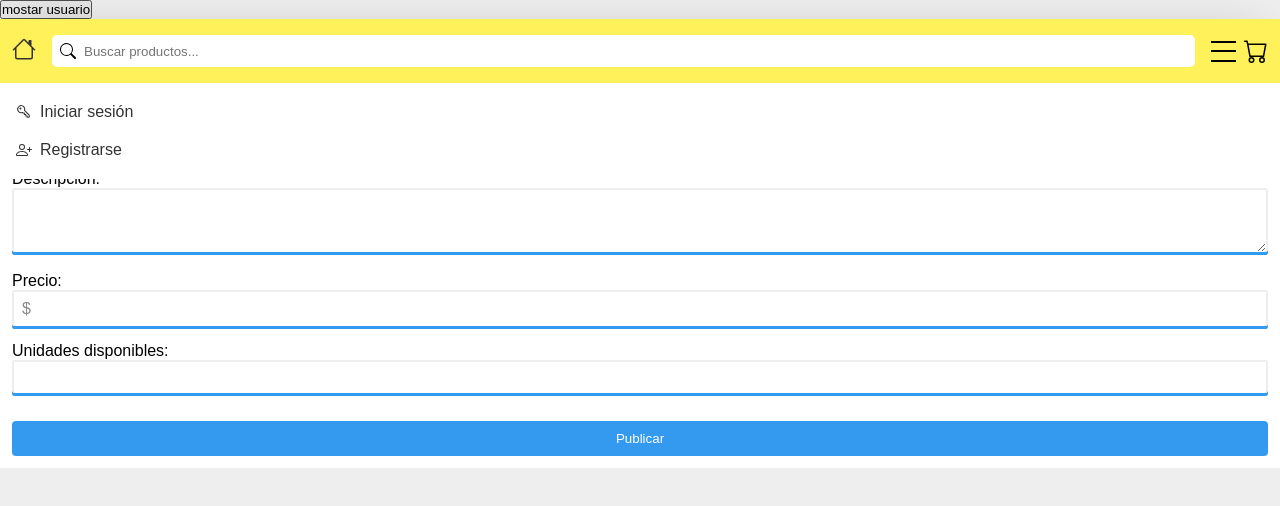
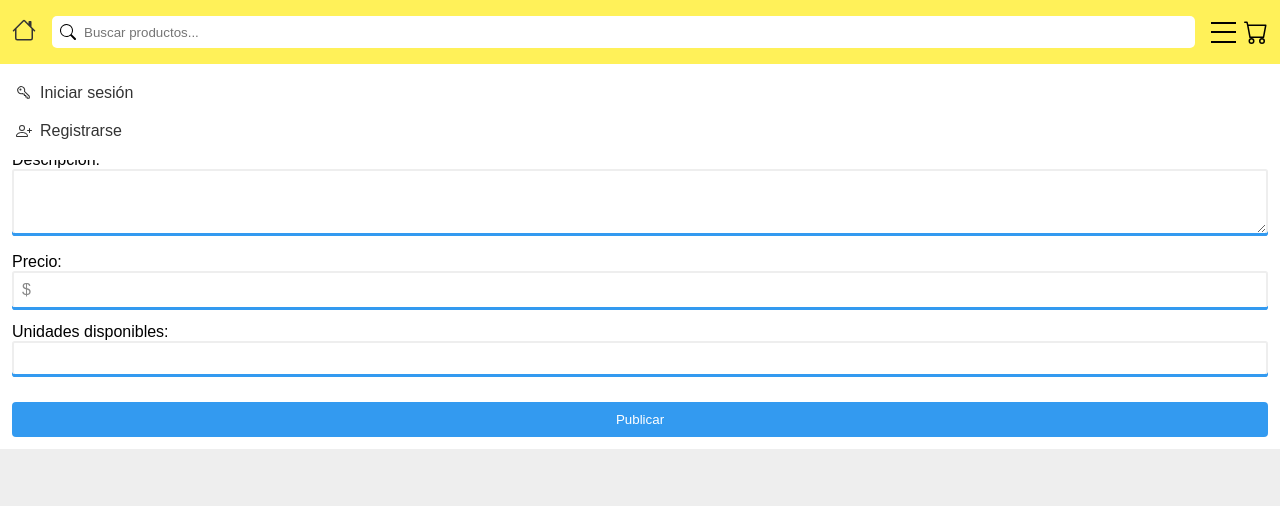
Before and after one commit to paiput/mecu, a React (Create React App) app in the folder client/: page /sell in a window 1280 px wide. Shown: the top 506 px of the page. Built offline with nearby package versions, Linux system fonts and the light colour scheme; no server answers; the HTML template or start-up script is replaced by a standard one.

Commit message:
Delete unnecessary code

```diff
--- a/client/src/App.js
+++ b/client/src/App.js
@@ -71,10 +71,6 @@ const App = () => {
   // eslint-disable-next-line react-hooks/exhaustive-deps
   }, [user?.username]);
 
-  const getUser = () => {
-    console.log('usuario:', user);
-  }
-
   const handleClickOutsideMenus = (e) => {
     handleService.handleClickOutsideHambMenu(e, setHambMenu)
     handleService.handleClickOutsideCartContainer(e, setCartContainer)
@@ -86,7 +82,6 @@ const App = () => {
         <UserContext.Provider value={{ user, setUser }} >
           <CartContext.Provider value={{ cart, setCart }} >
             <Toaster />
-            <button onClick={getUser}>mostar usuario</button>
             <Header hambMenuState={{hambMenu, setHambMenu}} cartState={{cartContainer, setCartContainer}} />
             <main>
               <Switch>
--- a/client/src/components/user/PublishedProducts.jsx
+++ b/client/src/components/user/PublishedProducts.jsx
@@ -5,7 +5,7 @@ import { Link } from 'react-router-dom';
 import { PublishedProduct } from './PublishedProduct';
 
 export const PublishedProducts = () => {
-  const { user, setUser } = useContext(UserContext);
+  const { user } = useContext(UserContext);
 
   return (
     user.products.length > 0 ? (
```
